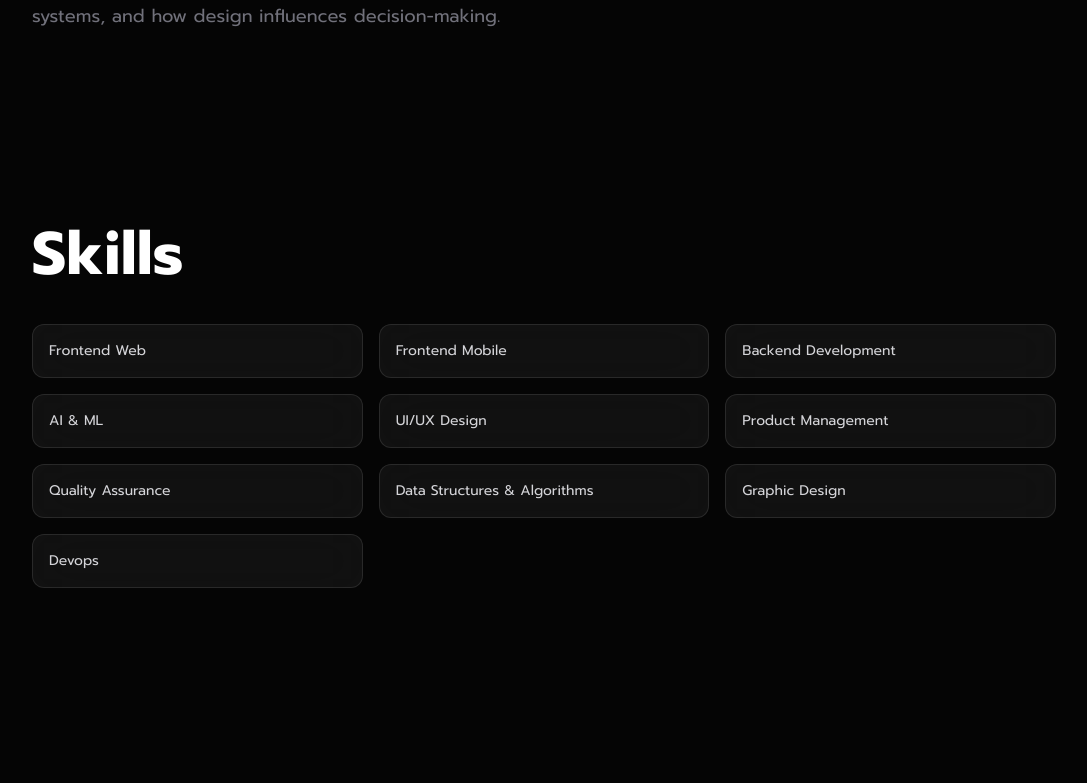
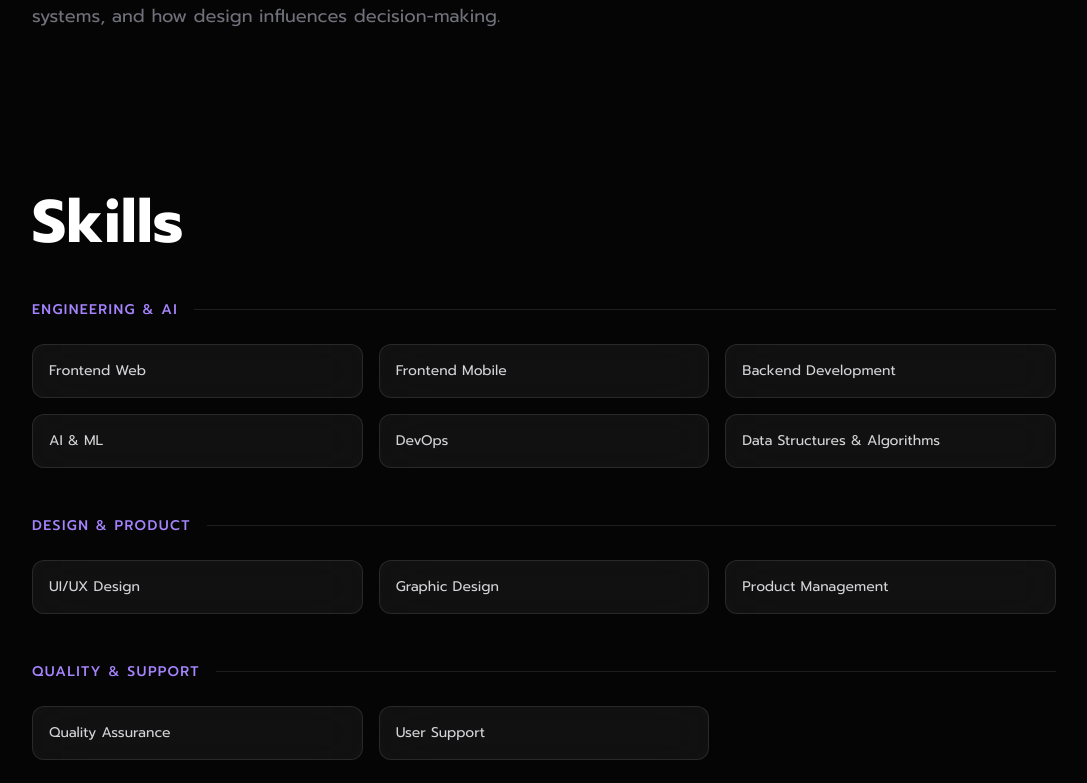
Before and after one commit to immaculatechepkirui/immaculatechepkirui_portfolio, a Next.js app: page / in a window 1280 px wide. Shown: the part 1180-1963 px from the top of the page, without its empty margins (96-1183 px from the left). Built offline with nearby package versions, Linux system fonts and the light colour scheme.

Commit message:
Group skills into labelled subsections
Replace the flat grid with three groups: Engineering & AI, Design &
Product, and Quality & Support. Add User Support under Quality &
Support to match the Grantbook role. Tighten section padding.

```diff
--- a/app/components/sections/Skills.tsx
+++ b/app/components/sections/Skills.tsx
@@ -2,22 +2,43 @@
 
 import Reveal from "@/app/components/animations/Reveal";
 
-const skills = [
+type SkillGroup = {
+  title: string;
+  skills: string[];
+};
+
+const skillGroups: SkillGroup[] = [
+  {
+    title: "Engineering & AI",
+    skills: [
       "Frontend Web",
       "Frontend Mobile",
       "Backend Development",
       "AI & ML",
+      "DevOps",
+      "Data Structures & Algorithms",
+    ],
+  },
+  {
+    title: "Design & Product",
+    skills: [
       "UI/UX Design",
+      "Graphic Design",
       "Product Management",
+    ],
+  },
+  {
+    title: "Quality & Support",
+    skills: [
       "Quality Assurance",
-  "Data Structures & Algorithms",
-  "Graphic Design",
-  "Devops",
+      "User Support",
+    ],
+  },
 ];
 
 export default function Skills() {
   return (
-    <section id="skills" className="px-6 py-20 md:py-24">
+    <section id="skills" className="px-6 py-12 md:py-16">
       <div className="mx-auto max-w-5xl">
 
         <Reveal>
@@ -26,11 +47,27 @@ export default function Skills() {
           </h2>
         </Reveal>
 
-        <div className="mt-10 grid grid-cols-2 gap-4 md:grid-cols-3">
-          {skills.map((skill, i) => (
-            <Reveal key={i}>
-              <div className="rounded-xl border border-white/10 bg-white/5 p-4 text-sm text-zinc-300 backdrop-blur-xl transition hover:scale-105">
+        <div className="mt-12 space-y-12">
+          {skillGroups.map((group) => (
+            <Reveal key={group.title}>
+              <div>
+                <div className="flex items-center gap-4">
+                  <h3 className="text-sm font-medium uppercase tracking-widest text-violet-400">
+                    {group.title}
+                  </h3>
+                  <div className="h-[1px] flex-1 bg-white/10" />
+                </div>
+
+                <div className="mt-6 grid grid-cols-2 gap-4 md:grid-cols-3">
+                  {group.skills.map((skill) => (
+                    <div
+                      key={skill}
+                      className="rounded-xl border border-white/10 bg-white/5 p-4 text-sm text-zinc-300 backdrop-blur-xl transition hover:scale-105 hover:border-violet-500/40"
+                    >
                       {skill}
+                    </div>
+                  ))}
+                </div>
               </div>
             </Reveal>
           ))}
```
Lines whose indentation alone changed are shown as unchanged.
